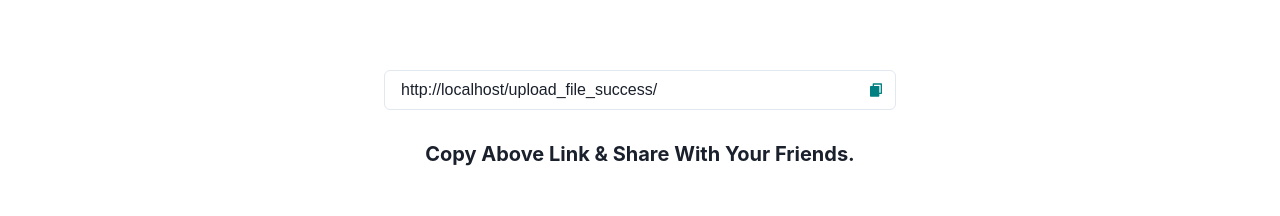
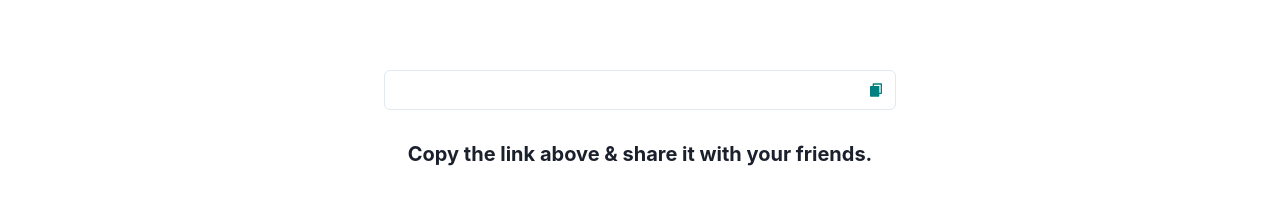
Before and after one commit to mukulsomukesh/file-sharing-app, a React (Create React App) app in the folder frontend/: page /upload_file_success in a window 1280 px wide. Shown: the part 292-508 px from the top of the page. Built offline with nearby package versions, Linux system fonts and the light colour scheme; no server answers; sample sign-in values are in the browser's storage.

Commit message:
set file id in uploadFileSucess route url and removed reduc from this component

```diff
--- a/frontend/src/routes/UploadFileSuccess.jsx
+++ b/frontend/src/routes/UploadFileSuccess.jsx
@@ -1,41 +1,41 @@
 import { Center, Heading, Input, InputGroup, InputRightElement, useToast } from "@chakra-ui/react";
 import { RiFileCopyFill } from "react-icons/ri";
 import React, { useEffect, useState } from "react";
-import { useDispatch, useSelector } from "react-redux";
-
 
 export default function UploadFileSuccess() {
   const [url, setUrl] = useState("");
-  const uploadedFileId = useSelector((state) => state.AppReducer.uploadedFileId)
-  const toast = useToast()
+  const toast = useToast();
 
   useEffect(() => {
-    let location = window.location.href;
-    let id = uploadedFileId;
+    const location = window.location.href;
 
-    location = location.replace("/UploadFileSuccess","/Download")
-    // set url to input
-    setUrl(`${location}/${id}`);
-  }, [uploadedFileId]);
+    // Extract the `id` query parameter from the URL
+    const params = new URLSearchParams(window.location.search);
+    const id = params.get("id");
 
-  // copy to clipboard
+    if (id) {
+      // Replace `/upload_file_success` with `/download` in the current URL
+      const updatedLocation = location.replace("/upload_file_success", "/download");
+
+      // Set the URL with the `id` query parameter
+      setUrl(`${updatedLocation}`);
+    }
+  }, []);
+
+  // Copy to clipboard
   const handleCopy = () => {
     navigator.clipboard.writeText(url);
-
-    return(
     toast({
-        position:"top-right",
-        title: "Url Copy To ClipBoard!",
+      position: "top-right",
+      title: "URL copied to clipboard!",
       status: "success",
-        duration: 9000,
+      duration: 3000,
       isClosable: true,
-      })
-    )
+    });
   };
 
   return (
     <Center
-
       display={"flex"}
       flexDirection="column"
       gap="2rem"
@@ -43,16 +43,18 @@ export default function UploadFileSuccess() {
       w="100%"
       h="85vh"
     >
-{/* input for share url */}
+      {/* Input for share URL */}
       <InputGroup cursor="pointer" w="fit-content" bg="white">
-        <Input value={url} w="40vw" minW={"250px"} />
-        <InputRightElement children={<RiFileCopyFill color="teal" />} onClick={handleCopy} />
+        <Input value={url} w="40vw" minW={"250px"} isReadOnly />
+        <InputRightElement
+          children={<RiFileCopyFill color="teal" />}
+          onClick={handleCopy}
+        />
       </InputGroup>
 
-
-      <Heading as="h2" size="md" > Copy Above Link & Share With Your Friends. </Heading>
-
-
+      <Heading as="h2" size="md">
+        Copy the link above & share it with your friends.
+      </Heading>
     </Center>
   );
 }
--- a/frontend/src/routes/UploadFiles.jsx
+++ b/frontend/src/routes/UploadFiles.jsx
@@ -22,7 +22,8 @@ export default function UploadFiles() {
   const [process, setProcess] = useState(false);
   const navigate = useNavigate();
   const toast = useToast();
-  const { message, isError, isUploading } = useSelector((state) => state.AppReducer)
+  const { message, isError, isUploading, uploadedFileId } = useSelector((state) => state.AppReducer)
+
 
   useEffect(() => {
 
@@ -30,7 +31,7 @@ export default function UploadFiles() {
     if (isUploading) {
 
       // nagivate user to upload success page
-      navigate("/upload_file_success");
+      navigate(`/upload_file_success?id=${uploadedFileId}`);
 
     }
     else if (isError) {  // if failed to upload on server
```
Lines whose indentation alone changed are shown as unchanged.
